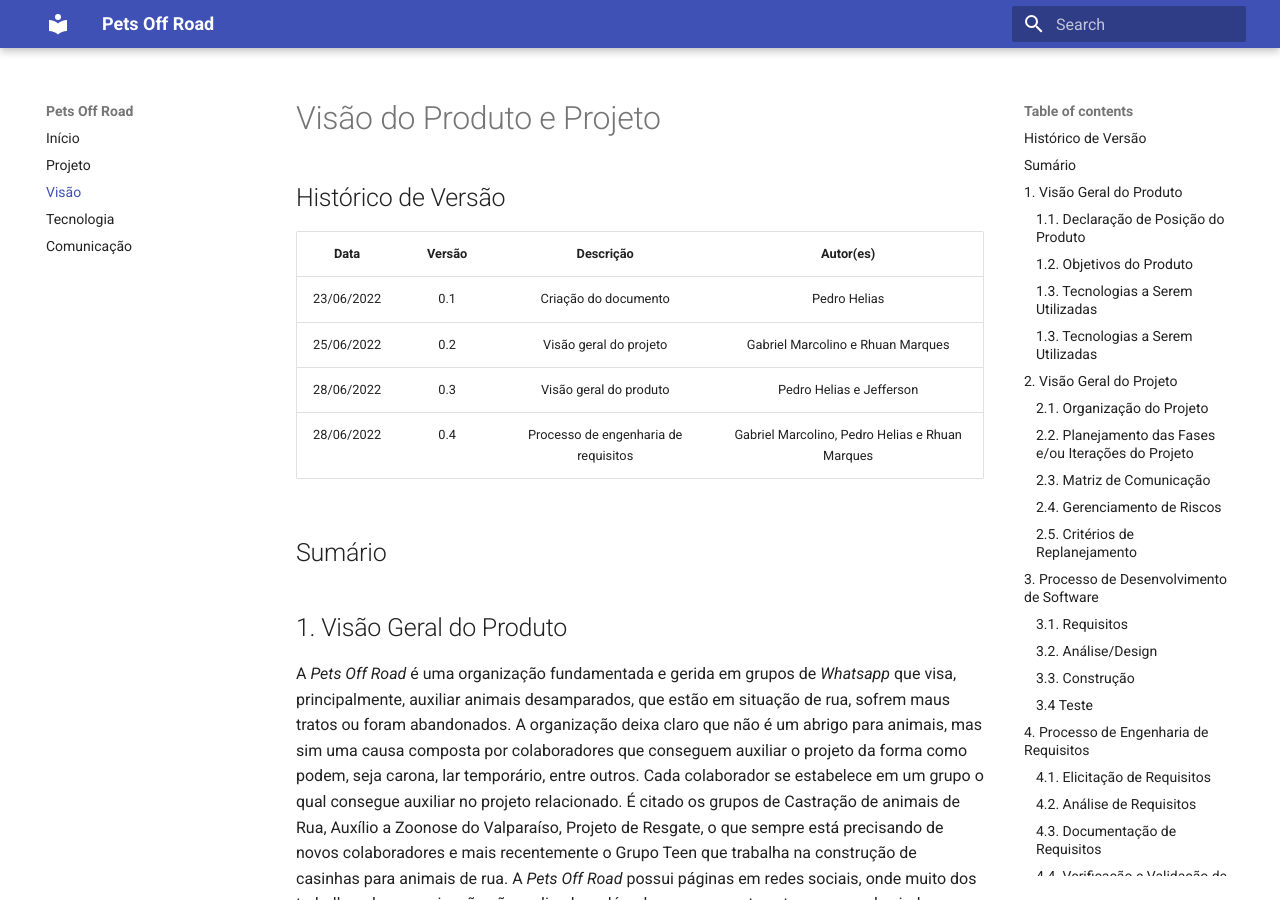
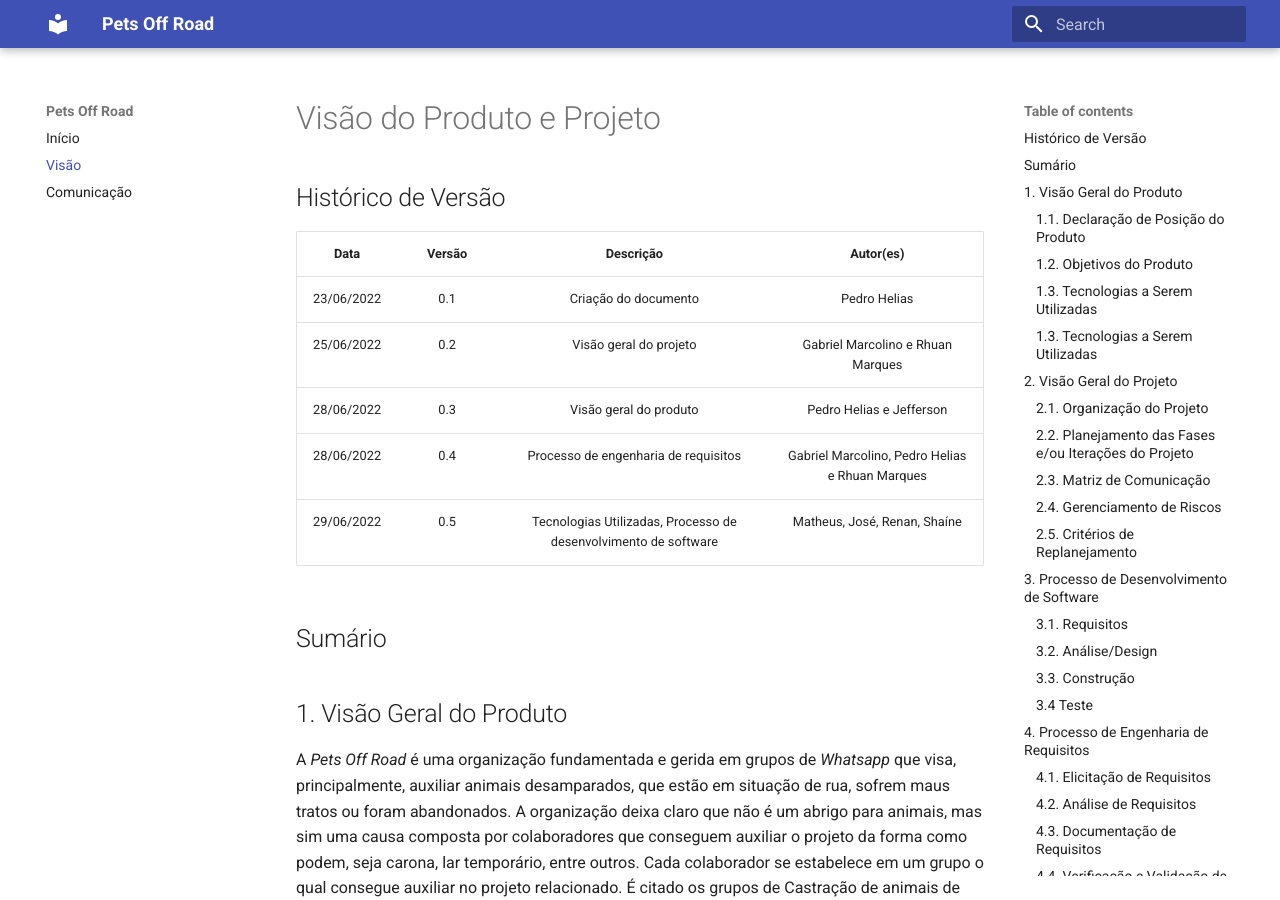
Before and after one commit to mdsreq-fga-unb/2022.1-pets-off-road, an MkDocs documentation site: the page built from docs/doc_visao.md, in a window 1280 px wide and 900 px high. Built offline with MkDocs 1.6.1 and Material for MkDocs 9.7.7, drawn with Linux system fonts in a browser that asks for light colours.

Commit message:
Atualização do doc
Update

```diff
--- a/docs/doc_visao.md
+++ b/docs/doc_visao.md
@@ -7,6 +7,7 @@
 | 25/06/2022 |  0.2   |        Visão geral do projeto        |        Gabriel Marcolino e Rhuan Marques        |
 | 28/06/2022 |  0.3   |        Visão geral do produto        |            Pedro Helias e Jefferson             |
 | 28/06/2022 |  0.4   | Processo de engenharia de requisitos | Gabriel Marcolino, Pedro Helias e Rhuan Marques |
+| 29/06/2022 |  0.5   | Tecnologias Utilizadas, Processo de desenvolvimento de software | Matheus, José, Renan, Shaíne |
 
 
 
--- a/mkdocs.yml
+++ b/mkdocs.yml
@@ -2,9 +2,7 @@
 
 nav:
 - Início: index.md
-- Projeto: projeto.md
 - Visão: doc_visao.md
-- Tecnologia: tecnologias.md
 - Comunicação: doc_Comunicacao.md
 
 theme:
```
